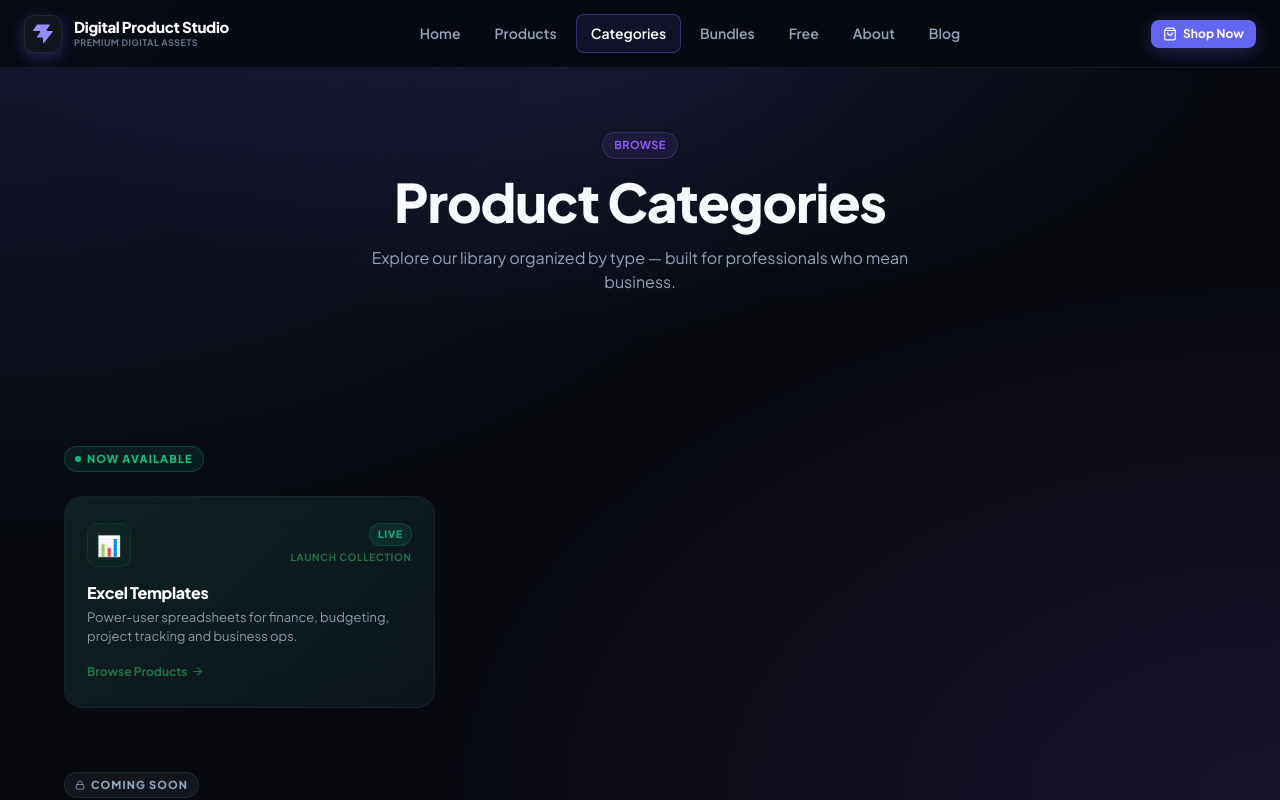
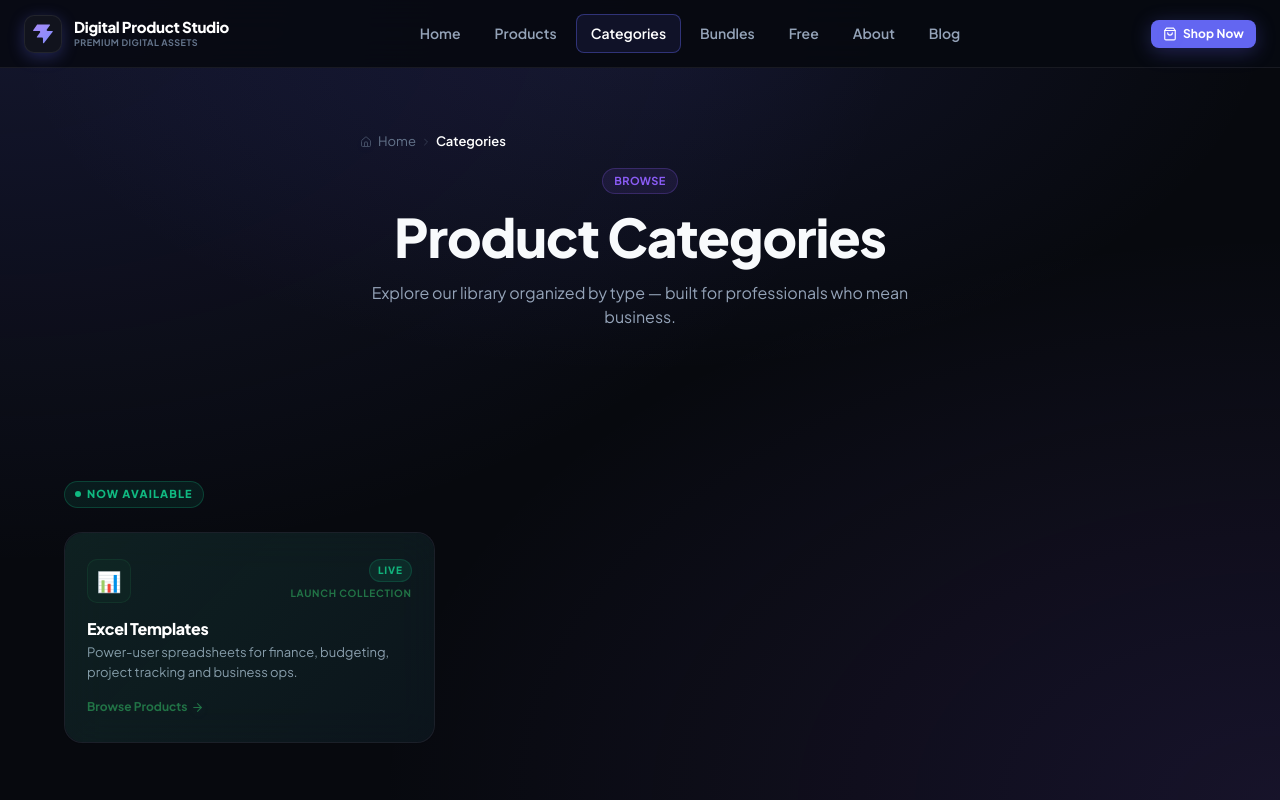
Before and after one commit to gitsaransh/DigitalProductStudio, a React (Vite) app in the folder website/: page /categories in a window 1280 px wide. Shown: the top 800 px of the page. Built offline with nearby package versions, Linux system fonts and the light colour scheme.

Commit message:
feat(website): finalize breadcrumb navigation across public pages

```diff
--- a/website/src/pages/About.jsx
+++ b/website/src/pages/About.jsx
@@ -1,6 +1,7 @@
 import React from 'react';
 import { Bot, Zap, Globe, ShieldCheck, BarChart3, Layers } from 'lucide-react';
 import CTABanner from '../components/CTABanner.jsx';
+import Breadcrumb from '../components/Breadcrumb.jsx';
 
 const AGENTS = [
   { name: 'Content Agent', role: 'Copywriting & PDF Guide Generation', icon: '✍️', color: 'var(--primary)' },
@@ -25,6 +26,10 @@ export default function About() {
     <>
       <div className="page-header">
         <div className="container page-header-content">
+          <Breadcrumb crumbs={[
+            { label: 'Home', to: '/' },
+            { label: 'About Us' },
+          ]} />
           <span className="badge badge-primary" style={{ marginBottom: '12px' }}>About Us</span>
           <h1>Built on AI. Crafted for Creators.</h1>
           <p>Digital Product Studio is an enterprise-grade digital publishing operation, combining AI automation with human creative excellence.</p>
--- a/website/src/pages/Bundles.jsx
+++ b/website/src/pages/Bundles.jsx
@@ -2,6 +2,7 @@ import React from 'react';
 import BundleCard from '../components/BundleCard.jsx';
 import TestimonialCard from '../components/TestimonialCard.jsx';
 import CTABanner from '../components/CTABanner.jsx';
+import Breadcrumb from '../components/Breadcrumb.jsx';
 import { BUNDLES, TESTIMONIALS } from '../data/index.js';
 import { Sparkles, CheckCircle2 } from 'lucide-react';
 
@@ -10,6 +11,10 @@ export default function Bundles() {
     <>
       <div className="page-header">
         <div className="container page-header-content">
+          <Breadcrumb crumbs={[
+            { label: 'Home', to: '/' },
+            { label: 'Bundles & Packs' },
+          ]} />
           <span className="badge badge-amber" style={{ marginBottom: '12px' }}>Best Value</span>
           <h1>Product Bundles</h1>
           <p>Save up to 50% by grabbing curated product packs designed to work together.</p>
--- a/website/src/pages/Categories.jsx
+++ b/website/src/pages/Categories.jsx
@@ -2,6 +2,7 @@ import React from 'react';
 import { Link } from 'react-router-dom';
 import { ArrowRight, Lock } from 'lucide-react';
 import CTABanner from '../components/CTABanner.jsx';
+import Breadcrumb from '../components/Breadcrumb.jsx';
 import { CATEGORIES } from '../data/index.js';
 
 const LIVE_CATEGORIES = CATEGORIES.filter(c => c.visible);
@@ -11,6 +12,10 @@ export default function Categories() {
     <>
       <div className="page-header">
         <div className="container page-header-content">
+          <Breadcrumb crumbs={[
+            { label: 'Home', to: '/' },
+            { label: 'Categories' },
+          ]} />
           <span className="badge badge-purple" style={{ marginBottom: '12px' }}>Browse</span>
           <h1>Product Categories</h1>
           <p>Explore our library organized by type — built for professionals who mean business.</p>
--- a/website/src/pages/CategoryDetail.jsx
+++ b/website/src/pages/CategoryDetail.jsx
@@ -1,7 +1,8 @@
 import React from 'react';
 import { Link, useParams, Navigate } from 'react-router-dom';
-import { ArrowRight, ArrowLeft, ChevronRight, CheckCircle2, Star } from 'lucide-react';
+import { ArrowRight, ArrowLeft, CheckCircle2, Star } from 'lucide-react';
 import CTABanner from '../components/CTABanner.jsx';
+import Breadcrumb from '../components/Breadcrumb.jsx';
 import { CATEGORIES, EXCEL_SUBCATEGORIES } from '../data/index.js';
 
 export default function CategoryDetail() {
@@ -19,14 +20,11 @@ export default function CategoryDetail() {
       {/* Page Header */}
       <div className="page-header">
         <div className="container page-header-content">
-          {/* Breadcrumb */}
-          <nav style={{ display: 'flex', alignItems: 'center', gap: '6px', marginBottom: '16px', fontSize: '13px', color: 'var(--text-sub)' }}>
-            <Link to="/" style={{ color: 'var(--text-sub)', textDecoration: 'none' }}>Home</Link>
-            <ChevronRight size={13} />
-            <Link to="/categories" style={{ color: 'var(--text-sub)', textDecoration: 'none' }}>Categories</Link>
-            <ChevronRight size={13} />
-            <span style={{ color: 'white' }}>{category.name}</span>
-          </nav>
+          <Breadcrumb crumbs={[
+            { label: 'Home', to: '/' },
+            { label: 'Categories', to: '/categories' },
+            { label: category.name },
+          ]} />
 
           <div style={{ display: 'flex', alignItems: 'center', gap: '12px', marginBottom: '12px' }}>
             <span className="badge badge-purple">Category</span>
--- a/website/src/pages/FreeResources.jsx
+++ b/website/src/pages/FreeResources.jsx
@@ -2,6 +2,7 @@ import React, { useState } from 'react';
 import { Download, Gift } from 'lucide-react';
 import { FREE_RESOURCES } from '../data/index.js';
 import CTABanner from '../components/CTABanner.jsx';
+import Breadcrumb from '../components/Breadcrumb.jsx';
 
 export default function FreeResources() {
   const [claimed, setClaimed] = useState({});
@@ -10,6 +11,10 @@ export default function FreeResources() {
     <>
       <div className="page-header">
         <div className="container page-header-content">
+          <Breadcrumb crumbs={[
+            { label: 'Home', to: '/' },
+            { label: 'Free Resources' },
+          ]} />
           <span className="badge badge-emerald" style={{ marginBottom: '12px' }}>100% Free</span>
           <h1>Free Resources</h1>
           <p>High-quality digital tools and templates — absolutely free, no catch.</p>
```
